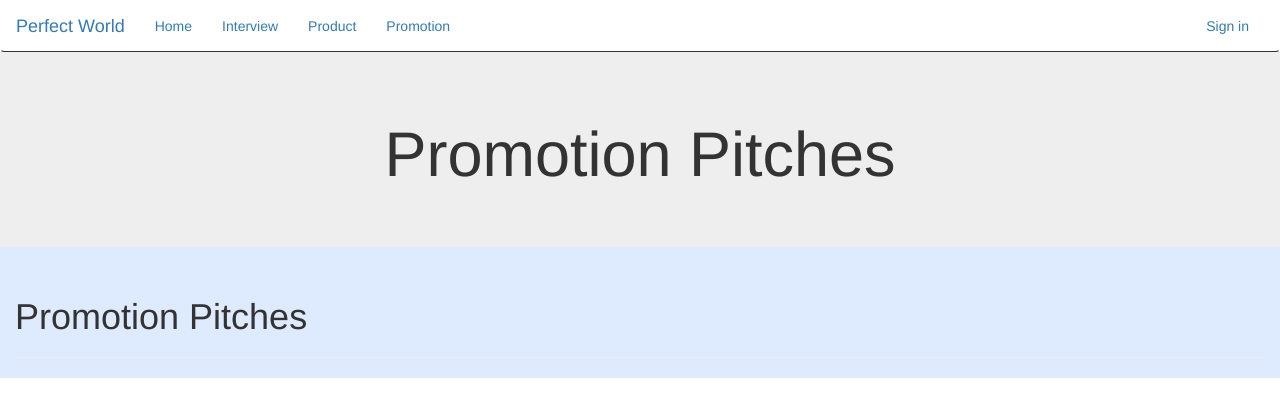
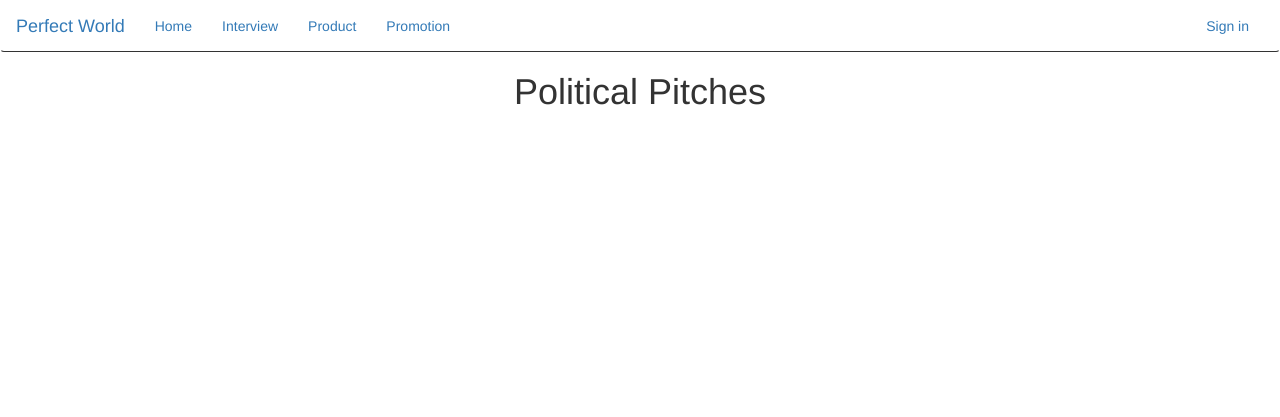
Before and after one commit to Michael-Otieno/pitch-app, a Flask app: page /pitches/promotion_pitches in a window 1280 px wide. Shown: the top 417 px of the page. Run offline with Flask 2, Linux system fonts and the light colour scheme; data that the repository does not hold is empty; some libraries are stand-ins or nearby versions.

Commit message:
update templates

```diff
--- a/app/templates/promotion_pitches.html
+++ b/app/templates/promotion_pitches.html
@@ -2,16 +2,11 @@
 {% import 'macros.html' as macro %}
 
 {%block content%}
-<div style="background-color: #deebff;">
-<div class="jumbotron text-center">
-    <h1>Promotion Pitches</h1>
-</div>
-<div class="container-fluid">
-    <h1>Promotion Pitches</h1>
-    <hr>
+<div class="container-fluid text-center">
+    <h1 class="text-decoration-underline">Political Pitches</h1>
     <div>
         {{macro.displayPitches(pitches)}}
     </div>
 </div>
-</div>
+
 {%endblock%}
```
Also changed, not shown: app/templates/interview_pitches.html (+2 -6 lines), app/templates/product_pitches.html (+2 -6 lines).
